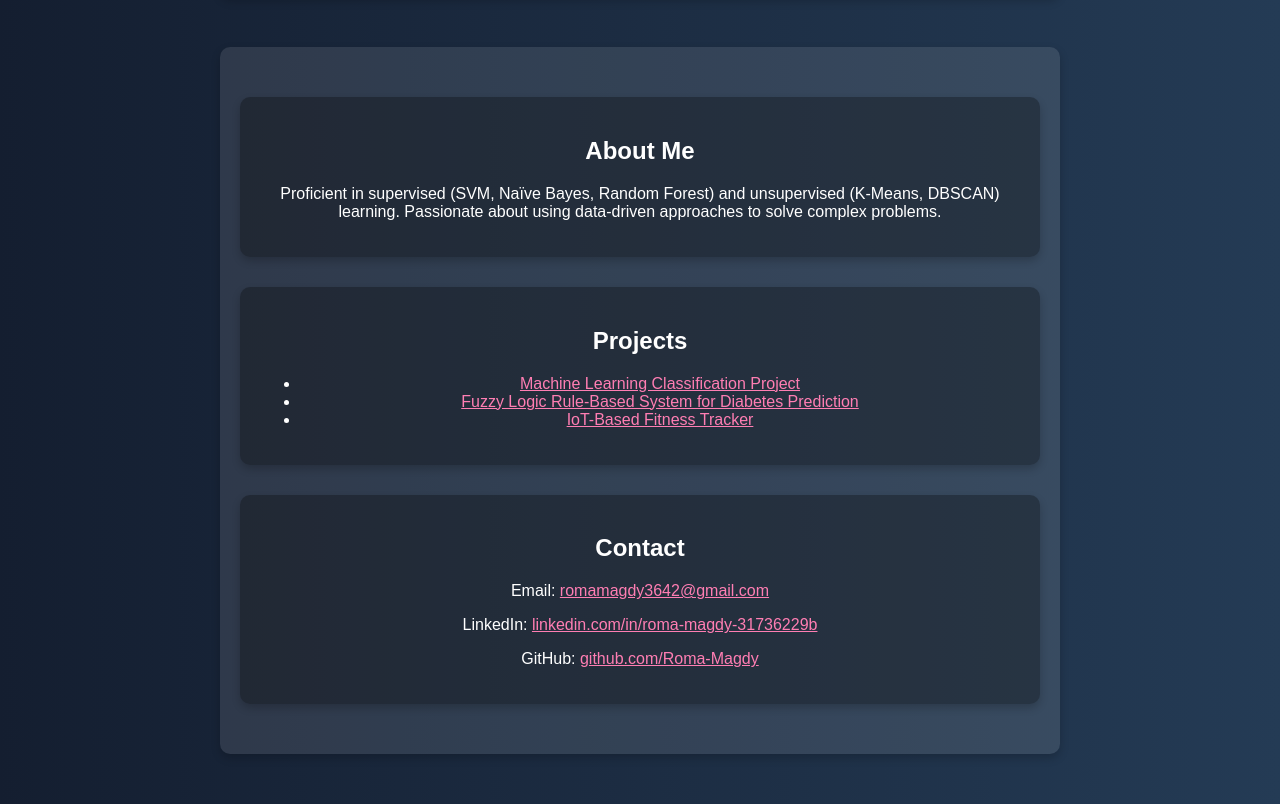
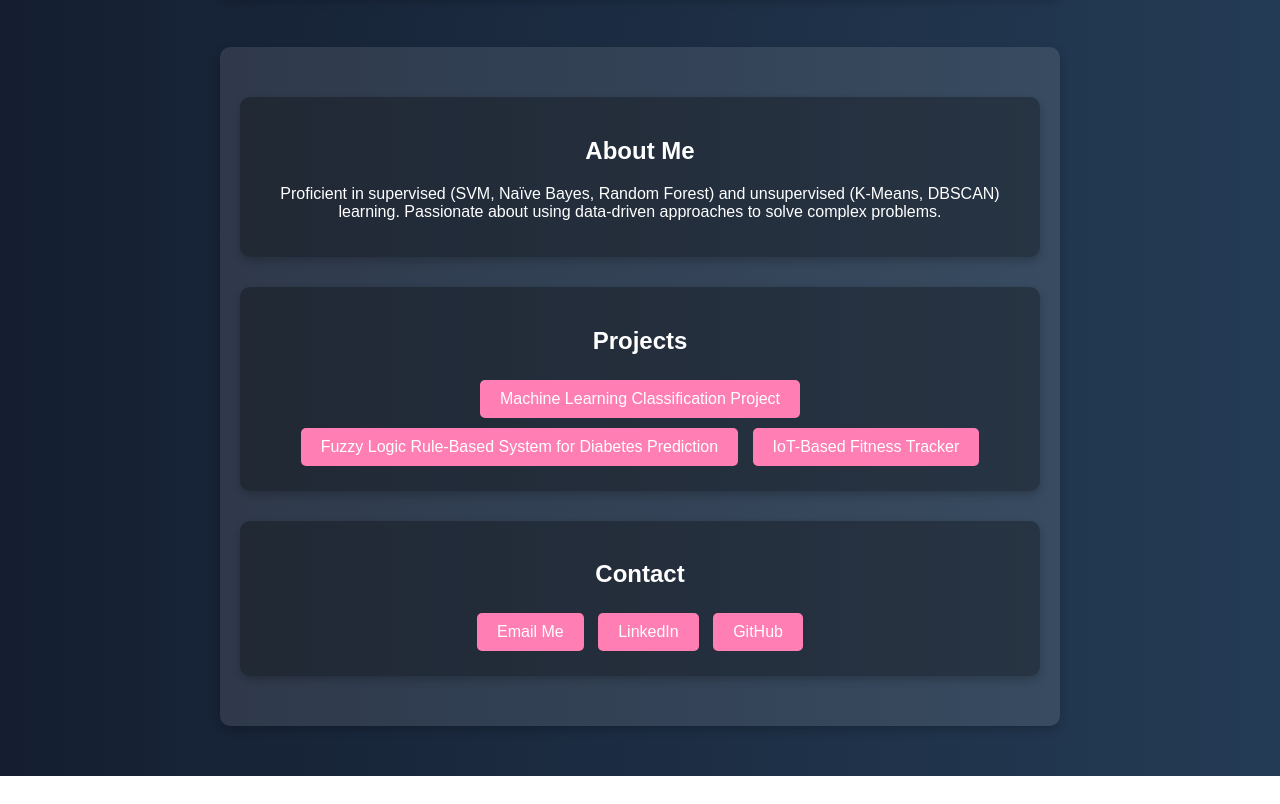
Before and after one commit to Roma-Magdy/portfolio-website, a plain HTML site: page index.html in a window 1280 px wide. Shown: the part 275-1079 px from the top of the page. After the commit the page ends 1051 px from the top, so only its background shows below. Drawn offline with Linux system fonts and the light colour scheme.

Commit message:
added buttons

```diff
--- a/index.html
+++ b/index.html
@@ -45,7 +45,8 @@
             box-shadow: 0 4px 8px rgba(0, 0, 0, 0.2);
         }
 
-        button {
+        .btn {
+            display: inline-block;
             background: #ff7eb3;
             color: white;
             padding: 10px 20px;
@@ -54,9 +55,11 @@
             font-size: 16px;
             cursor: pointer;
             transition: background 0.3s ease-in-out;
+            text-decoration: none;
+            margin: 5px;
         }
 
-        button:hover {
+        .btn:hover {
             background: #ff4e91;
         }
 
@@ -85,18 +88,16 @@
 
         <div class="section">
             <h2>Projects</h2>
-            <ul>
-                <li><a href="https://colab.research.google.com/drive/1douOr-SMnmBM8-NtF4nvH4EOZun4m-Py?usp=sharing" style="color: #ff7eb3;">Machine Learning Classification Project</a></li>
-                <li><a href="https://github.com/Roma-Magdy/Fuzzy" style="color: #ff7eb3;">Fuzzy Logic Rule-Based System for Diabetes Prediction</a></li>
-                <li><a href="https://github.com/MarinaaMaged/IoT-Project" style="color: #ff7eb3;">IoT-Based Fitness Tracker</a></li>
-            </ul>
+            <a href="https://colab.research.google.com/drive/1douOr-SMnmBM8-NtF4nvH4EOZun4m-Py?usp=sharing" class="btn" target="_blank">Machine Learning Classification Project</a>
+            <a href="https://github.com/Roma-Magdy/Fuzzy" class="btn" target="_blank">Fuzzy Logic Rule-Based System for Diabetes Prediction</a>
+            <a href="https://github.com/MarinaaMaged/IoT-Project" class="btn" target="_blank">IoT-Based Fitness Tracker</a>
         </div>
 
         <div class="section">
             <h2>Contact</h2>
-            <p>Email: <a href="mailto:romamagdy3642@gmail.com" style="color: #ff7eb3;">romamagdy3642@gmail.com</a></p>
-            <p>LinkedIn: <a href="https://www.linkedin.com/in/roma-magdy-31736229b" style="color: #ff7eb3;">linkedin.com/in/roma-magdy-31736229b</a></p>
-            <p>GitHub: <a href="https://github.com/Roma-Magdy" style="color: #ff7eb3;">github.com/Roma-Magdy</a></p>
+            <a href="mailto:romamagdy3642@gmail.com" class="btn">Email Me</a>
+            <a href="https://www.linkedin.com/in/roma-magdy-31736229b" class="btn" target="_blank">LinkedIn</a>
+            <a href="https://github.com/Roma-Magdy" class="btn" target="_blank">GitHub</a>
         </div>
     </div>
 </body>
```
